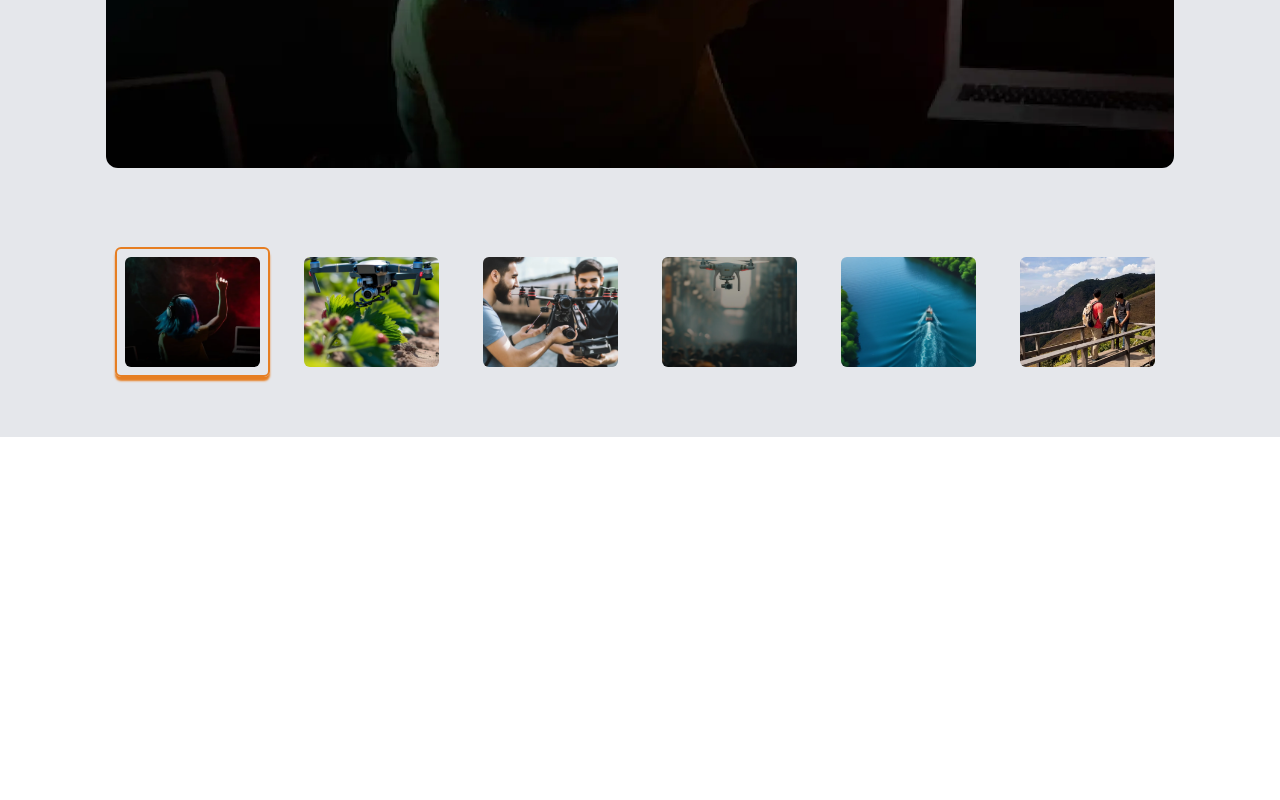
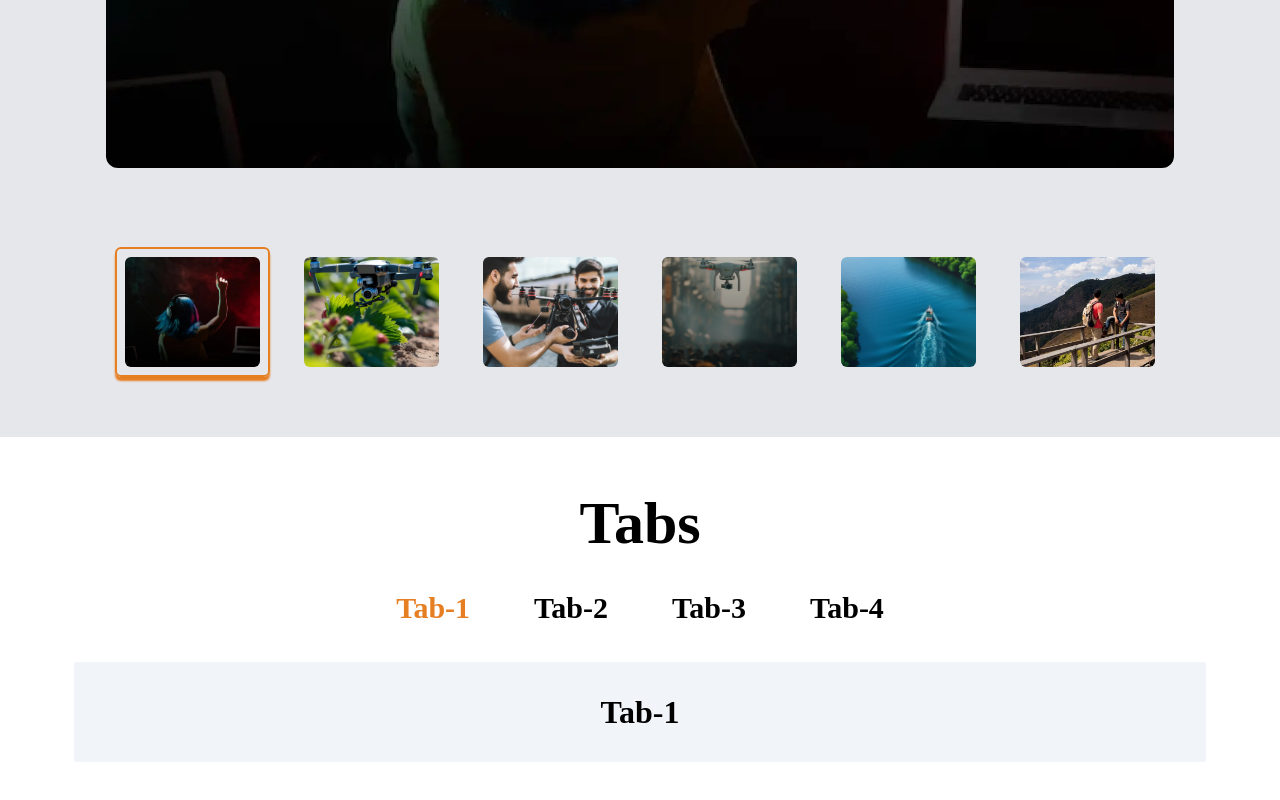
Before and after one commit to tarunmalik330/slider-test, a React (Create React App) app: page / in a window 1280 px wide. Shown: the part 644-1444 px from the top of the page. Before the commit the page ends 1081 px from the top, so only its background shows below. Built offline with nearby package versions, Linux system fonts and the light colour scheme.

Commit message:
add quarry-params in tabs

```diff
--- a/package.json
+++ b/package.json
@@ -8,6 +8,7 @@
     "@testing-library/user-event": "^13.5.0",
     "react": "^18.3.1",
     "react-dom": "^18.3.1",
+    "react-router-dom": "^6.26.1",
     "react-scripts": "5.0.1",
     "react-slick": "^0.30.2",
     "slick-carousel": "^1.8.1",
--- a/src/App.js
+++ b/src/App.js
@@ -2,11 +2,13 @@ import "./App.css";
 import "slick-carousel/slick/slick.css";
 import "slick-carousel/slick/slick-theme.css";
 import Practice from "./components/practice";
+import TabsPractice from "./components/TabsPractice";
 
 function App() {
   return (
     <div>
       <Practice />
+      <TabsPractice />
     </div>
   );
 }
--- /dev/null
+++ b/src/components/TabsPractice.jsx
@@ -0,0 +1,108 @@
+import React, { useState, useEffect } from "react";
+import { Link, useLocation, useNavigate } from "react-router-dom";
+
+const TabsPractice = () => {
+  const location = useLocation();
+  const navigate = useNavigate();
+  const queryParams = new URLSearchParams(location.search);
+  const initialTab = parseInt(queryParams.get("tab")) || 1;
+
+  const [openTab, setOpenTab] = useState(initialTab);
+
+  useEffect(() => {
+    setOpenTab(initialTab);
+  }, [initialTab]);
+
+  const handleTabClick = (tabIndex) => {
+    setOpenTab(tabIndex);
+    navigate(`?tab=${tabIndex}`);
+  };
+
+  return (
+    <div className="container xl:max-w-[1164px] mx-auto px-4 py-14">
+      <h1 className="text-black xl:text-6xl sm:text-4xl text-2xl font-bold text-center mb-8">
+        Tabs
+      </h1>
+      <ul className="flex gap-16 justify-center pb-8">
+        <li>
+          <Link
+            className={`text-[30px] font-bold ${
+              openTab === 1 ? "text-orange" : "text-black"
+            }`}
+            to="/"
+            onClick={(e) => {
+              e.preventDefault();
+              handleTabClick(1);
+            }}
+          >
+            Tab-1
+          </Link>
+        </li>
+        <li>
+          <Link
+            className={`text-[30px] font-bold ${
+              openTab === 2 ? "text-orange" : "text-black"
+            }`}
+            to="/"
+            onClick={(e) => {
+              e.preventDefault();
+              handleTabClick(2);
+            }}
+          >
+            Tab-2
+          </Link>
+        </li>
+        <li>
+          <Link
+            className={`text-[30px] font-bold ${
+              openTab === 3 ? "text-orange" : "text-black"
+            }`}
+            to="/"
+            onClick={(e) => {
+              e.preventDefault();
+              handleTabClick(3);
+            }}
+          >
+            Tab-3
+          </Link>
+        </li>
+        <li>
+          <Link
+            className={`text-[30px] font-bold ${
+              openTab === 4 ? "text-orange" : "text-black"
+            }`}
+            to="/"
+            onClick={(e) => {
+              e.preventDefault();
+              handleTabClick(4);
+            }}
+          >
+            Tab-4
+          </Link>
+        </li>
+      </ul>
+      <div className={openTab === 1 ? "block" : "hidden"}>
+        <div className="w-full h-[100px] bg-slate-100 rounded-sm flex items-center justify-center">
+          <p className="text-center font-bold text-[32px] text-black">Tab-1</p>
+        </div>
+      </div>
+      <div className={openTab === 2 ? "block" : "hidden"}>
+        <div className="w-full h-[100px] bg-slate-100 rounded-sm flex items-center justify-center">
+          <p className="text-center font-bold text-[32px] text-black">Tab-2</p>
+        </div>
+      </div>
+      <div className={openTab === 3 ? "block" : "hidden"}>
+        <div className="w-full h-[100px] bg-slate-100 rounded-sm flex items-center justify-center">
+          <p className="text-center font-bold text-[32px] text-black">Tab-3</p>
+        </div>
+      </div>
+      <div className={openTab === 4 ? "block" : "hidden"}>
+        <div className="w-full h-[100px] bg-slate-100 rounded-sm flex items-center justify-center">
+          <p className="text-center font-bold text-[32px] text-black">Tab-4</p>
+        </div>
+      </div>
+    </div>
+  );
+};
+
+export default TabsPractice;
--- a/src/index.js
+++ b/src/index.js
@@ -1,13 +1,16 @@
-import React from 'react';
-import ReactDOM from 'react-dom/client';
-import './index.css';
-import App from './App';
-import reportWebVitals from './reportWebVitals';
+import React from "react";
+import ReactDOM from "react-dom/client";
+import "./index.css";
+import App from "./App";
+import reportWebVitals from "./reportWebVitals";
+import { BrowserRouter } from "react-router-dom";
 
-const root = ReactDOM.createRoot(document.getElementById('root'));
+const root = ReactDOM.createRoot(document.getElementById("root"));
 root.render(
   <React.StrictMode>
-    <App />
+    <BrowserRouter>
+      <App />
+    </BrowserRouter>
   </React.StrictMode>
 );
 
```
Also changed, not shown: 1 other file (tests, documents, lock files or other folders).
